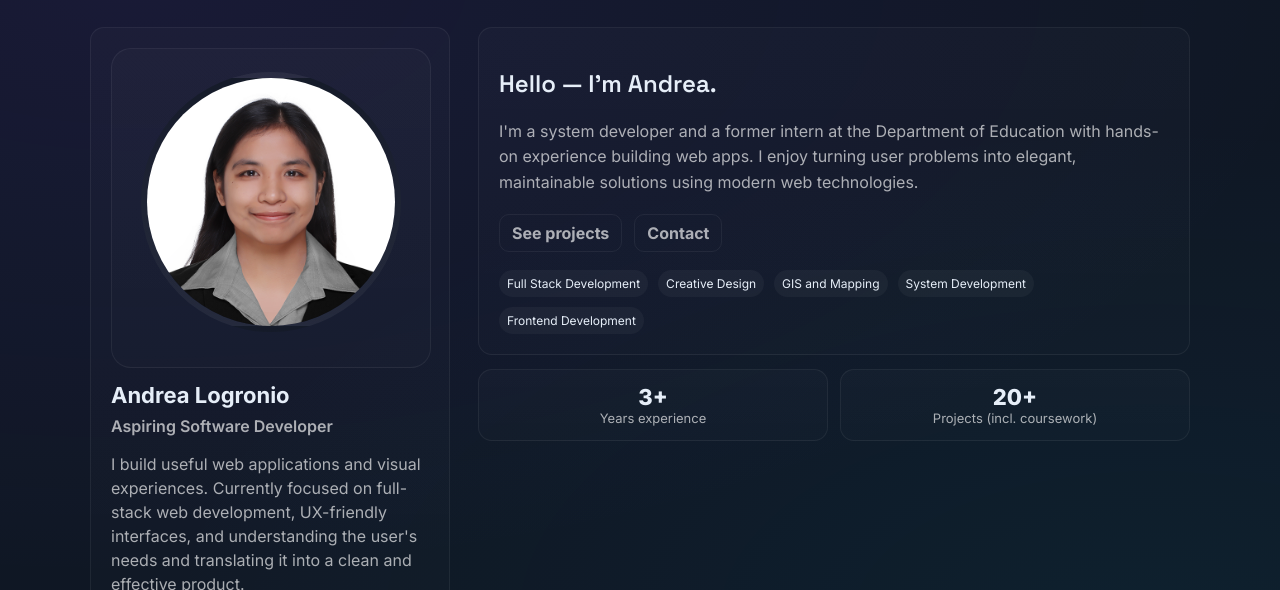
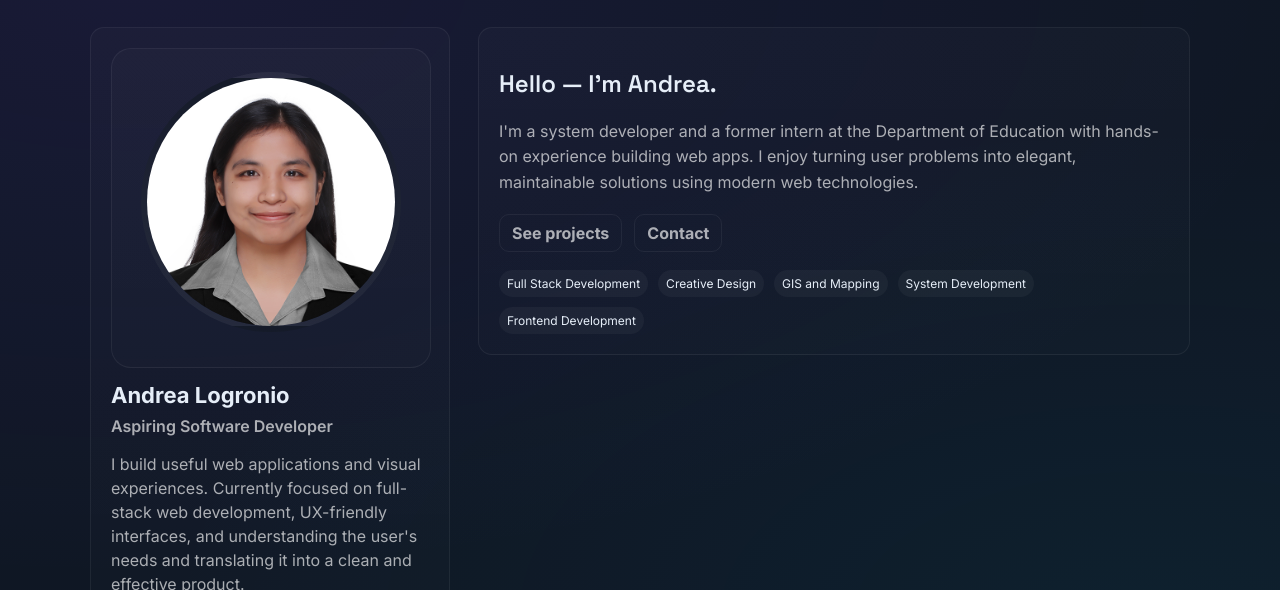
Before and after one commit to Zoezow/Zoezow.github.io, a plain HTML site: page index.html in a window 1280 px wide. Shown: the part 99-689 px from the top of the page. Drawn offline with Linux system fonts and the light colour scheme.

Commit message:
Update index.html

```diff
--- a/index.html
+++ b/index.html
@@ -286,17 +286,17 @@
 
           </div>
 
-          <!-- Metrics Cards (optional) -->
-          <div style="display:flex;gap:12px;margin-top:14px;flex-wrap:wrap">
+          <!-- Metrics Cards-->
+        <!-- <div style="display:flex;gap:12px;margin-top:14px;flex-wrap:wrap">
             <div class="card reveal" style="flex:1;min-width:160px;text-align:center;padding:14px">
-              <div style="font-size:22px;font-weight:800">3+</div>
-              <div style="color:var(--muted);font-size:13px">Years experience</div>
+              <div style="font-size:22px;font-weight:800">1</div>
+              <div style="color:var(--muted);font-size:13px">Year experience</div>
             </div>
             <div class="card reveal" style="flex:1;min-width:160px;text-align:center;padding:14px">
               <div style="font-size:22px;font-weight:800">20+</div>
               <div style="color:var(--muted);font-size:13px">Projects (incl. coursework)</div>
             </div>
-          </div>
+          </div> -->
 
         </div>
       </section>
@@ -463,7 +463,7 @@
             <p style="color:var(--muted);margin:6px 0">A proportional sysbol mapping of a thesis indicating the number of positive and negative cases of PCV3 in Bulacan, Nueva Ecija, & Pampanga.</p>
           </div>
 
-           <div class="project reveal">
+         <!-- <div class="project reveal">
             <div class="project-image">
               <img src="images/project1.png" alt="Interactive Citizen's Charter">
             </div>
@@ -485,7 +485,7 @@
             <div class="links">
               <a class="link-btn" href="https://github.com/" target="_blank" rel="noopener">Open Collection</a>
             </div>
-          </div>
+          </div> -->
 
 
           <!-- Add more project cards as needed -->
@@ -499,9 +499,9 @@
           <div style="color:var(--muted);font-size:14px">Get in touch — hire, collaborate, or say hi</div>
         </div>
 
-        <div class="grid contact-grid">
+       <!-- <div class="grid contact-grid">
           <div class="card contact-form reveal">
-            <!-- Simple JS-based contact form: by default opens mail app using mailto when submitted. You can wire to an API if you host a backend. -->
+            <!-- Simple JS-based contact form: by default opens mail app using mailto when submitted. You can wire to an API if you host a backend.
             <form id="contactForm">
               <label for="name">Name</label>
               <input id="name" name="name" placeholder="Your name" required />
@@ -515,7 +515,7 @@
               <button type="submit">Send message</button>
               <div id="formNote" style="color:var(--muted);font-size:13px;margin-top:8px">Preferred: Email / Telegram / WhatsApp</div>
             </form>
-          </div>
+          </div> -->
 
           <div class="contact-info card reveal">
             <h4>Contact Info</h4>
```
